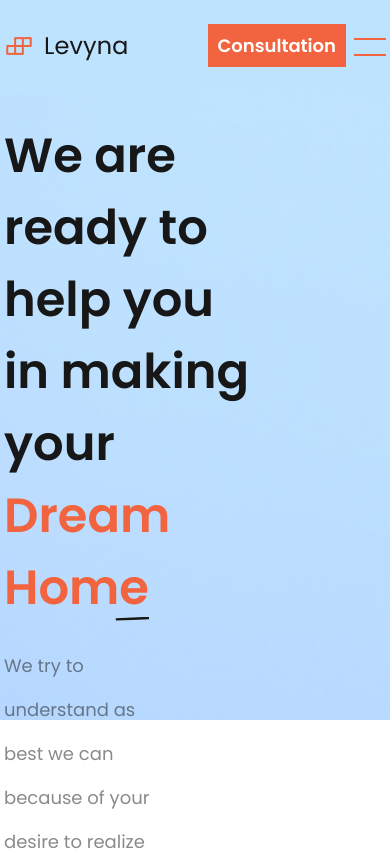
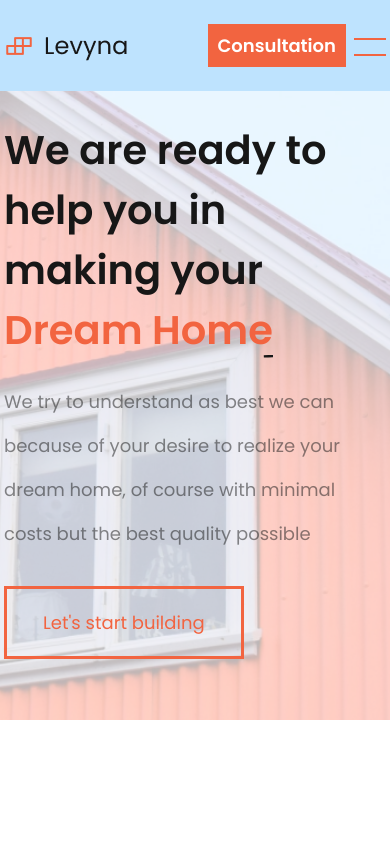
Before and after one commit to ZoirJohn/Levyna, a Next.js app: page / in a window 390 px wide. Shown: the top 850 px of the page. Built offline with nearby package versions, Linux system fonts and the light colour scheme.

Commit message:
Finished banner

```diff
--- a/src/app/components/Header.tsx
+++ b/src/app/components/Header.tsx
@@ -15,17 +15,17 @@ const Header = () => {
                 isOpen ? document.documentElement.classList.add('lock') : document.documentElement.classList.remove('lock')
         }, [isOpen])
         return (
-                <header className={`fixed w-full py-6 top-0 ${scroll && 'bg-aqua'} z-10 max-md:before:absolute before:w-full before:h-full before:bg-aqua before:z-10 before:top-0`}>
+                <header className={`fixed w-full py-6 top-0 ${scroll && 'bg-aqua'} z-20 max-md:before:absolute before:w-full before:h-full before:bg-aqua before:z-20 before:top-0`}>
                         <div className='wrapper flex items-center'>
-                                <Link href='/' className='z-20'>
+                                <Link href='/' className='z-50'>
                                         <Image src='/logo.png' alt='logo' width={125} height={36} priority />
                                 </Link>
                                 <nav
-                                        className={`mx-auto max-md:absolute max-md:bg-myrtle max-md:w-full max-md:h-screen max-md:top-0 max-md:left-0 max-md:-translate-y-full transition duration-500 md:z-20 ${
+                                        className={`mx-auto max-md:absolute max-md:bg-myrtle max-md:w-full max-md:h-screen max-md:top-0 max-md:left-0 max-md:-translate-y-full transition duration-500 z-10 ${
                                                 isOpen ? 'max-md:translate-y-0' : ''
                                         }`}
                                 >
-                                        <ul className='flex gap-x-10 max-lg:gap-x-5 max-lg:text-base max-md:flex-col max-md:text-white max-md:pt-27 max-md:text-3xl max-md:gap-6 max-md:justify-center max-md:items-center max-md:h-screen max-md:h-full overflow-y-scroll'>
+                                        <ul className='flex gap-x-10 max-lg:gap-x-5 max-lg:text-base max-md:flex-col max-md:text-white max-md:pt-27 max-md:text-3xl max-md:gap-6 max-md:justify-center max-md:items-center max-md:h-screen overflow-y-scroll'>
                                                 <li>
                                                         <Link href='/' className={`${pathname == '/' && 'text-highlight'}`}>
                                                                 Home
--- a/src/app/globals.css
+++ b/src/app/globals.css
@@ -36,3 +36,8 @@ body {
 h2 {
         font-size: 3rem;
 }
+@media (max-width: 425px) {
+        h2 {
+                font-size: 2.5rem;
+        }
+}
--- a/src/app/page.tsx
+++ b/src/app/page.tsx
@@ -2,18 +2,20 @@ import Link from 'next/link'
 
 export default () => {
         return (
-                <section className='bg-[url(/bg.png)] bg-no-repeat bg-cover pt-30 h-180'>
-                        <div className='wrapper'>
-                                <h2 className='font-bold w-2/3'>
+                <section className='bg-[url(/bg.png)] bg-no-repeat bg-cover pt-30 h-180 max-sm:bg-right max-sm:before:absolute before:w-full before:h-full before:bg-white before:top-26 before:opacity-70 before:z-0 max-xs:before:top-21 relative'>
+                        <div className='wrapper relative z-10'>
+                                <h2 className='font-bold w-2/3 max-md:w-full max-sm:'>
                                         We are ready to help you in making your{' '}
                                         <span className='text-highlight relative before:absolute before:w-full before:bg-[url(/underline.svg)] before:h-2 before:bottom-0 before:bg-cover'>
                                                 Dream Home
                                         </span>
                                 </h2>
-                                <p className='text-lg opacity-50 leading-11 w-[45%] mt-5 mb-7.5'>
+                                <p className='text-lg opacity-50 leading-11 w-[45%] mt-5 mb-7.5 max-md:w-full'>
                                         We try to understand as best we can because of your desire to realize your dream home, of course with minimal costs but the best quality possible
                                 </p>
-                                <Link href='/service' className='text-highlight border-3 border-highlight py-5 px-9 inline-block hover:bg-highlight hover:text-white transition-all'>Let's start building</Link>
+                                <Link href='/service' className='text-highlight border-3 border-highlight py-5 px-9 inline-block hover:bg-highlight hover:text-white transition-all'>
+                                        Let's start building
+                                </Link>
                         </div>
                 </section>
         )
```
